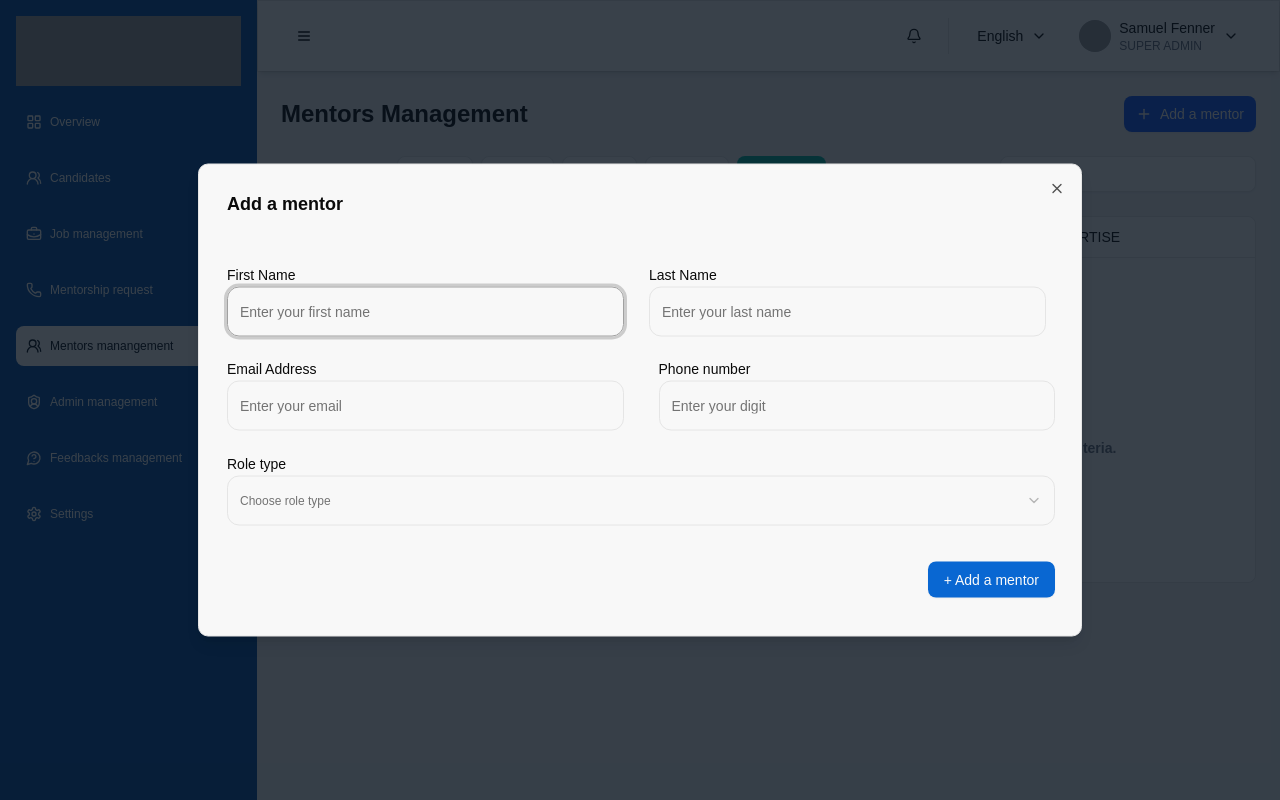
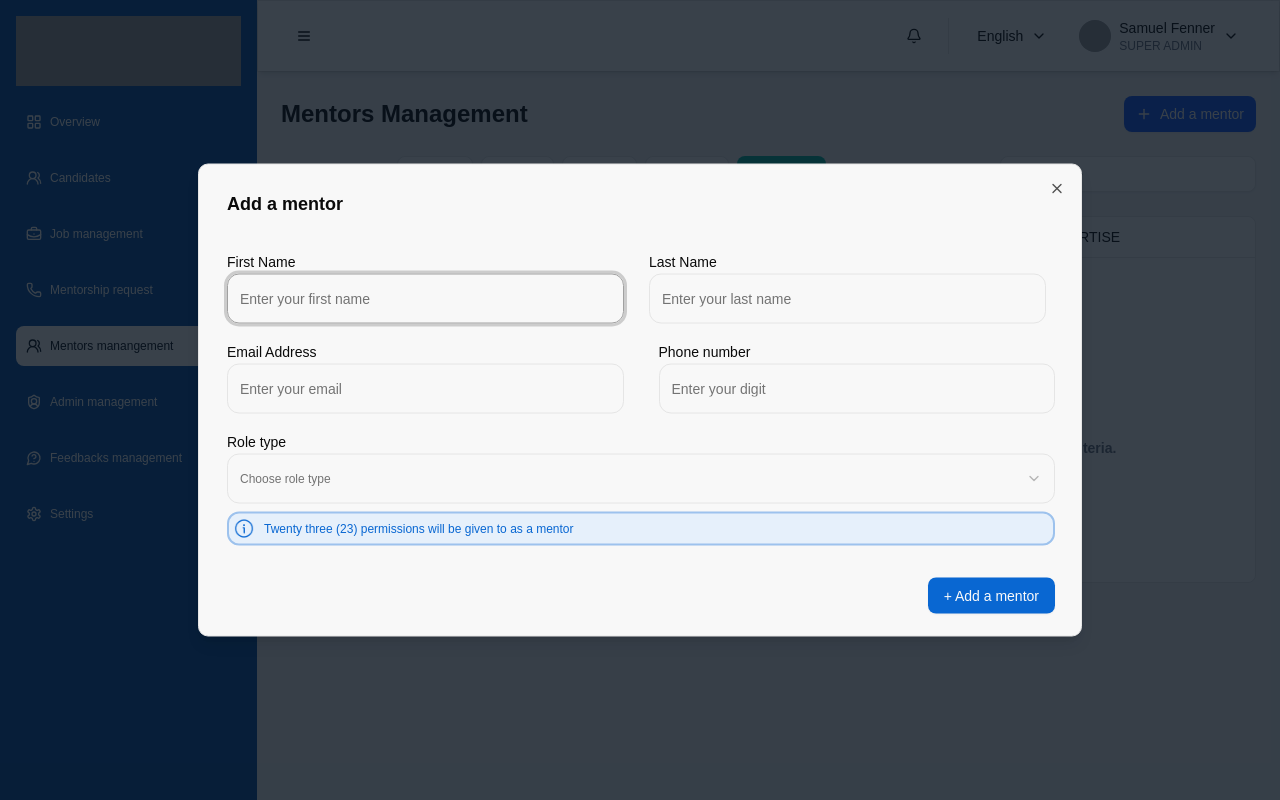
Before and after one commit to Talentrah-AI/talentrah-ai-frontend, a Next.js app: page /admin/mentors-management in a window 1280 px wide. Both pictures are taken after typing "Sample" into the empty fields and a click on the button "Add a mentor". Built offline with nearby package versions, Linux system fonts and the light colour scheme; grey boxes are pictures that could not be loaded; a web font is replaced by a local one.

Commit message:
finishing design on the create-mentor modal

```diff
--- a/src/app/globals.css
+++ b/src/app/globals.css
@@ -1,5 +1,4 @@
-@import "tailwindcss";
-
+@import 'tailwindcss';
 
 @plugin "tailwindcss-animate";
 
@@ -45,22 +44,22 @@
   --radius-lg: var(--radius);
   --radius-xl: calc(var(--radius) + 4px);
 
-  --color-primary: #0967D2;
-  --color-blueShade: #010A15;
-  --color-greyDark: #414A53;
-  --color-lightGrey: #90989F;
-  --color-light-grey-01: #EFF0F2;
-  --color-light-grey-02: #CFD3D6;
-  --color-lightGrey-05: #717A84;
-  --color-dark-grey-01: #414A53;
-  --color-black: #08121D;
-  --color-lightOrange-04: #EEA16B;
-  --color-tWarning: #E36308;
-  --color-tGray: #515D68;
-  --color-tError: #E32908;
-  --color-darkGreen: #07A81A;
-  --color-background: #F8F8F8;
-  --color-sOrange: #09CBD2;
+  --color-primary: #0967d2;
+  --color-blueShade: #010a15;
+  --color-greyDark: #414a53;
+  --color-lightGrey: #90989f;
+  --color-light-grey-01: #eff0f2;
+  --color-light-grey-02: #cfd3d6;
+  --color-lightGrey-05: #717a84;
+  --color-dark-grey-01: #414a53;
+  --color-black: #08121d;
+  --color-lightOrange-04: #eea16b;
+  --color-tWarning: #e36308;
+  --color-tGray: #515d68;
+  --color-tError: #e32908;
+  --color-darkGreen: #07a81a;
+  --color-background: #f8f8f8;
+  --color-sOrange: #09cbd2;
   --shadow-card: 4px 8px 25px 0 rgba(63, 63, 60, 0.12);
   --shadow-card2: 2px 4px 25px 0 rgba(0, 0, 0, 0.06);
   --shadow-card3: 0 20px 50px 0 rgba(18, 17, 39, 0.08);
@@ -146,22 +145,20 @@
     @apply bg-white text-foreground;
   }
 }
-html{
+html {
   scroll-behavior: smooth;
 }
-section{
+section {
   scroll-margin-top: 100px;
 }
-.bg-svg{
-  background-image: url("../assets/images/backgroundHero.svg");
+.bg-svg {
+  background-image: url('../assets/images/backgroundHero.svg');
   background-position: center;
   background-repeat: no-repeat;
 }
-body{
+body {
   overflow-x: hidden;
 }
-
-
 
 /* Mobile navigation specific styles */
 @media (max-width: 768px) {
@@ -170,34 +167,34 @@ body{
     padding: 0 12px;
     margin: 0 -12px;
   }
-}/* Hide scrollbar for Chrome, Safari and Opera */
+} /* Hide scrollbar for Chrome, Safari and Opera */
 .scrollbar-hide::-webkit-scrollbar {
   display: none;
-}.scrollbar-hide {
+}
+.scrollbar-hide {
   -ms-overflow-style: none; /* IE and Edge */
   scrollbar-width: none; /* Firefox */
 }
 img,
-Image{
+Image {
   width: 100%;
-  height:100%;
+  height: 100%;
   object-fit: cover;
   object-position: center;
-  font-style:italic;
+  font-style: italic;
   /* shape-margin: 2rem; */
 }
 
-@media (max-width:460px) {
-  .displayInitial{
-  display:grid;
-  grid-template-columns: repeat(2,1fr);
-   grid-template-rows: repeat(4,1fr);
-  background-color: white;
-  width:100%;
-}
+@media (max-width: 460px) {
+  .displayInitial {
+    display: grid;
+    grid-template-columns: repeat(2, 1fr);
+    grid-template-rows: repeat(4, 1fr);
+    background-color: white;
+    width: 100%;
+  }
 }
 
-.gradient-tab{
-  background: linear-gradient(to right, #0967D2, #09CBD2);
-
+.gradient-tab {
+  background: linear-gradient(to right, #0967d2, #09cbd2);
 }
--- a/src/components/polygon-mentors-management/mentorsdialog/create-mentor-modal/index.tsx
+++ b/src/components/polygon-mentors-management/mentorsdialog/create-mentor-modal/index.tsx
@@ -232,9 +232,9 @@ export function CreateMentorDialog({
                 </SelectContent>
               </Select>
 
-              {allFieldsFilled && (
               <p className="flex items-center text-[12px] text-[#0967D2] p-[5px] gap-[10px] rounded-[12px] border-[#9DC2ED] border-[2px] bg-[#E6F0FB]">
                 <Image
+                  style={{ width: '20px', height: '20px' }}
                   src="/images/information-circle.png"
                   alt="information"
                   className="w-[20px]!important h-[20px] "
@@ -244,7 +244,6 @@ export function CreateMentorDialog({
                 Twenty three (23) permissions will be given to{' '}
                 {formData.firstName} {formData.lastName} as a mentor
               </p>
-              )}
             </div>
           </div>
 
@@ -638,7 +637,14 @@ export function CreateMentorDialog({
 
       {/* Confirmation Dialog */}
       <Dialog open={showConfirmation} onOpenChange={setShowConfirmation}>
-        <DialogContent className="w-[500px] py-[25px] px-[28px] text-center">
+        <DialogContent className="w-[500px] py-[25px] px-[28px] gap-[32px] text-center flex flex-col justify-center ">
+          <Image
+            style={{ width: '85px', height: '85px', marginInline: 'auto' }}
+            src="/images/bell.png"
+            alt="bell icon"
+            width={85}
+            height={85}
+          />
           <DialogTitle className="text-2xl font-bold mb-4">
             Stay up to date with your sessions
           </DialogTitle>
@@ -649,13 +655,6 @@ export function CreateMentorDialog({
           <Button className="w-full" onClick={handleCompleteOnboarding}>
             Yes, stay updated!
           </Button>
-          <Button
-            variant="outline"
-            className="w-full mt-2"
-            onClick={handleCompleteOnboarding}
-          >
-            Skip for now
-          </Button>
         </DialogContent>
       </Dialog>
     </>
```
Also changed, not shown: public/images/bell.png (added). Lines whose indentation alone changed are shown as unchanged.
